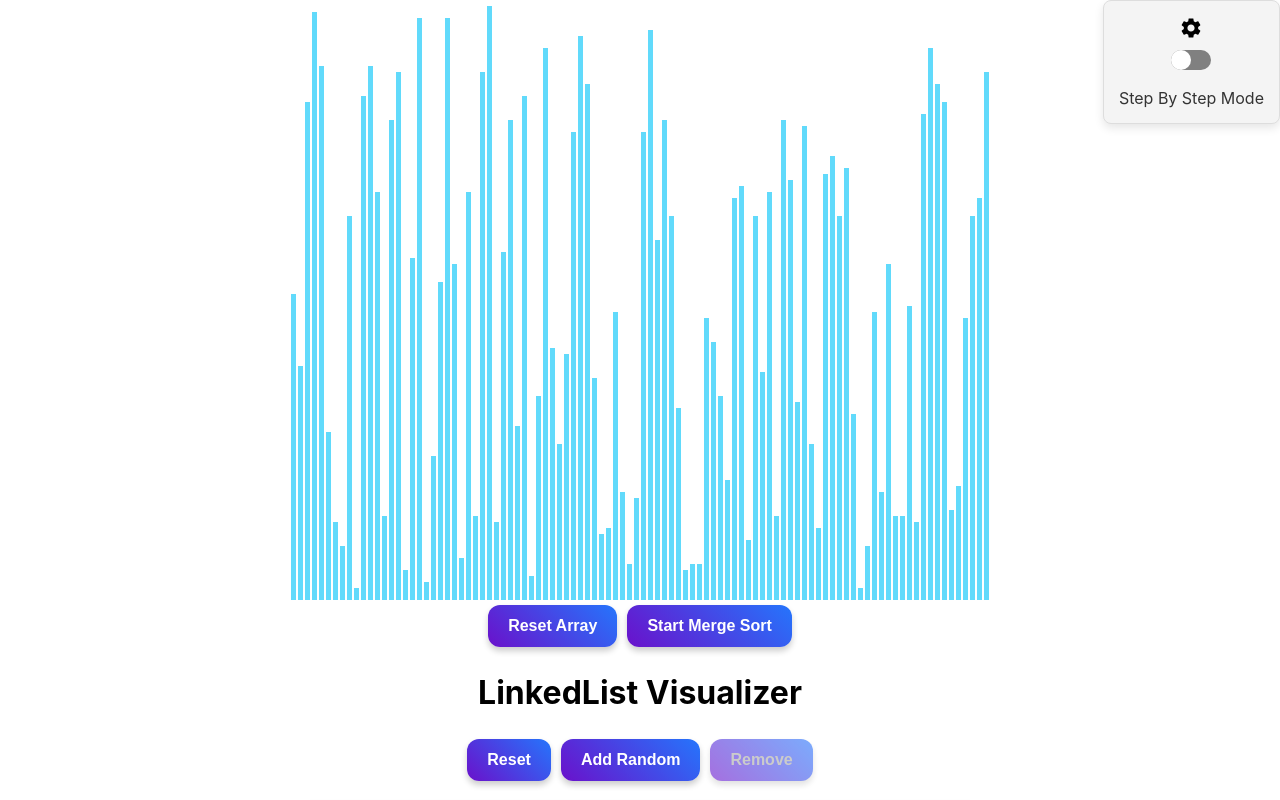
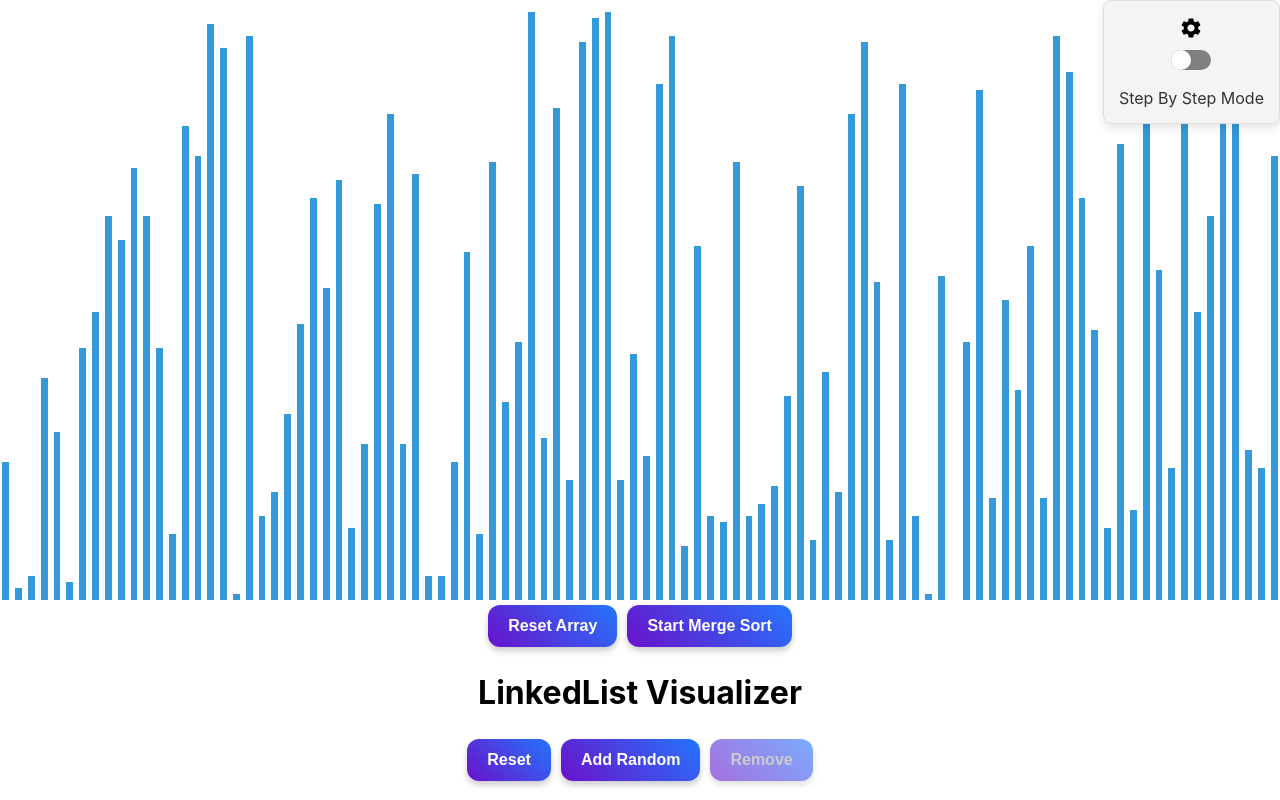
Before and after one commit to kevincas01/AlgoLens, a React (Create React App) app in the folder algo-lens-react/: page / in a window 1280 px wide. Shown: the top 800 px of the page. Built offline with nearby package versions, Linux system fonts and the light colour scheme.

Commit message:
calculating max bars; still need to fix

```diff
--- a/algo-lens-react/src/Algorithms/Sorting.js
+++ b/algo-lens-react/src/Algorithms/Sorting.js
@@ -1,6 +1,8 @@
-import React, { useEffect, useState } from "react";
-
+import React, { useEffect, useRef, useState } from "react";
+const MIN_BAR_WIDTH = 20; // Minimum width of each bar in pixels
+const BAR_MARGIN = 4;
 const Sorting = ({ stepByStepMode }) => {
+  const containerRef = useRef(null);
   const [array, setArray] = useState([]);
   const [stepsToTake, setStepsToTake] = useState([]);
   const [currentStep, setCurrentStep] = useState(0);
@@ -15,8 +17,22 @@ const Sorting = ({ stepByStepMode }) => {
 
     setArray(newArray);
   };
+  const calculateMaxBars = () => {
+    const containerWidth = containerRef.current.offsetWidth-50; // Get actual width
+    const barTotalWidth = MIN_BAR_WIDTH + BAR_MARGIN; // Bar width + spacing
+    return Math.floor(containerWidth / barTotalWidth); // Max bars that fit
+  };
+
   useEffect(() => {
-    getNewArray();
+    const handleResize = () => {
+      const maxBars = calculateMaxBars();
+      getNewArray(maxBars);
+    };
+
+    handleResize(); // Initial calculation on mount
+
+    window.addEventListener("resize", handleResize); // Recalculate on window resize
+    return () => window.removeEventListener("resize", handleResize);
   }, []);
 
   useEffect(() => {
@@ -117,7 +133,7 @@ const Sorting = ({ stepByStepMode }) => {
 
   return (
     <div className="sorting-visualization">
-      <div className="bars-wrapper">
+      <div className="bars-wrapper" ref={containerRef}>
         {array.map((element, index) => {
           return (
             <div
@@ -131,13 +147,19 @@ const Sorting = ({ stepByStepMode }) => {
 
               ${
                 stepsToTake[currentStep]?.type === "overwrite" &&
-                stepsToTake[currentStep]?.index == index+1
+                stepsToTake[currentStep]?.index == index + 1
                   ? "active-overwrite"
                   : ""
               }
 
               `}
-              style={{ height: element + "%" }}
+              style={{
+                height: `${element}%`,
+                width: `${MIN_BAR_WIDTH}px`,
+                margin: `0 ${BAR_MARGIN / 2}px`,
+                backgroundColor: "#3498db",
+                transition: "height 0.3s ease",
+              }}
             ></div>
           );
         })}
```
